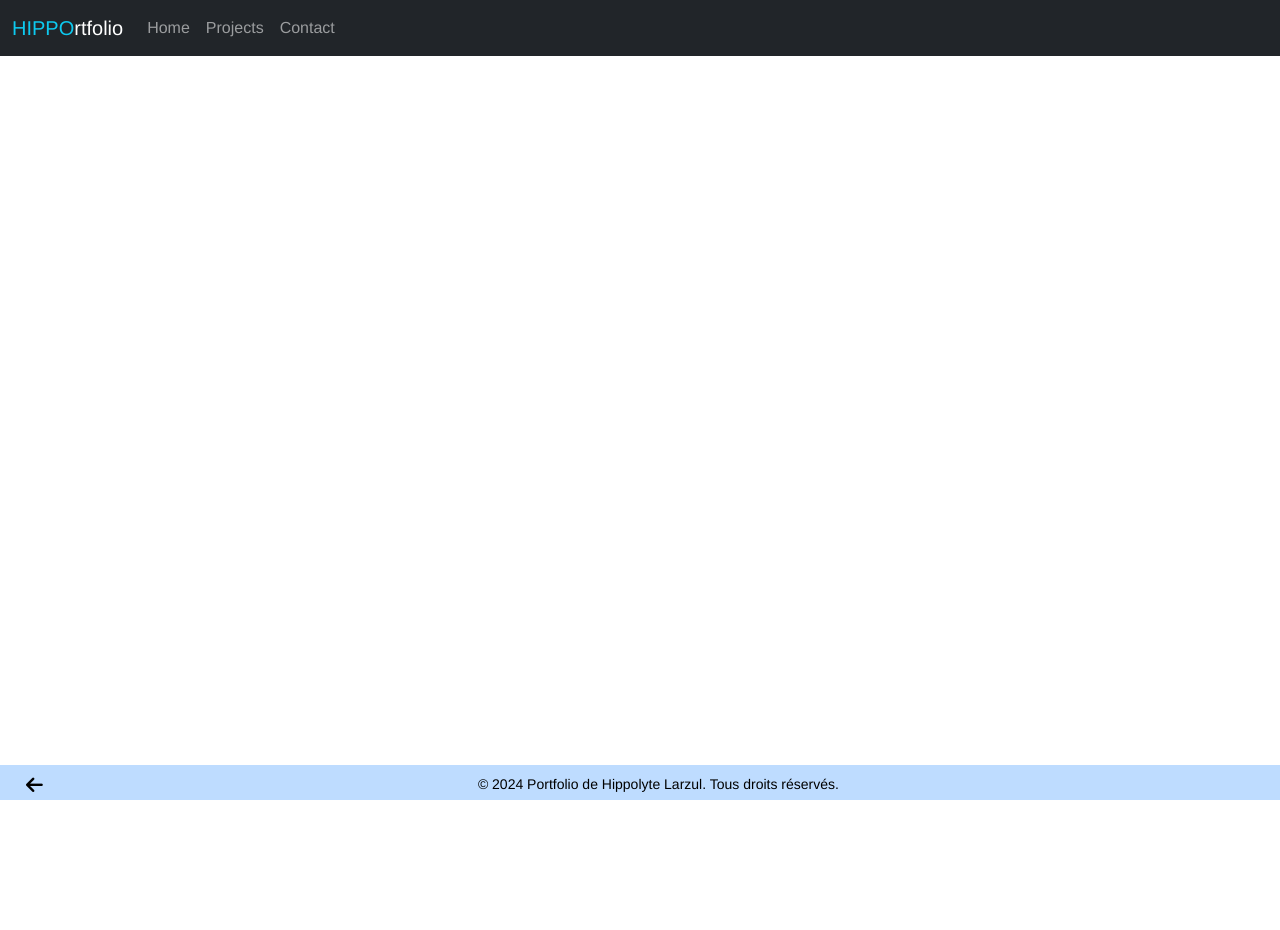
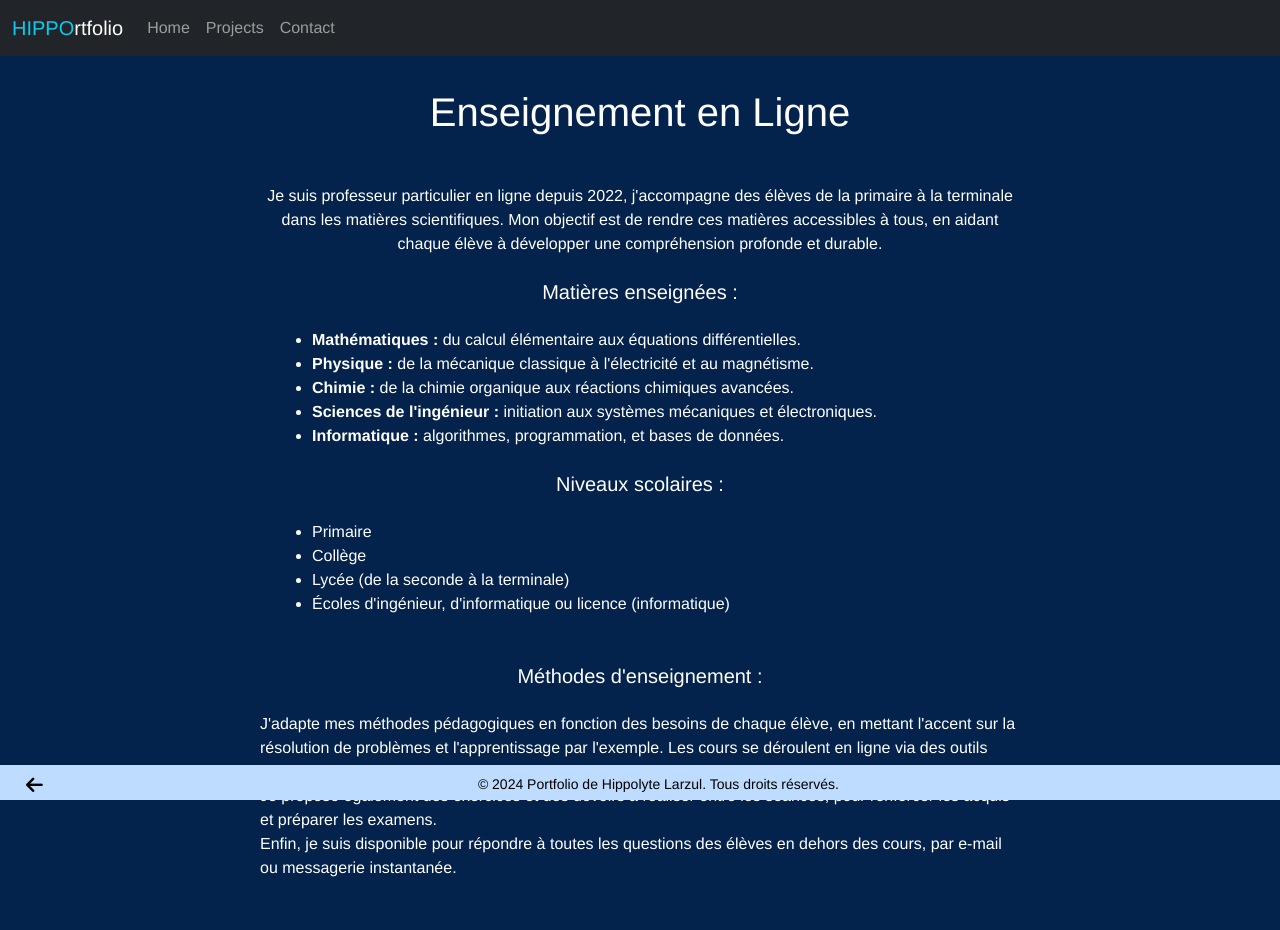
Before and after one commit to Hipp01/portfolio, a Vue app: page /about/education in a window 1280 px wide. Shown: the top 930 px of the page. Before the commit the page ends 800 px from the top, so only its background shows below. Built offline with nearby package versions, Linux system fonts and the light colour scheme.

Commit message:
education

```diff
--- a/src/components/about/EducationPage.vue
+++ b/src/components/about/EducationPage.vue
@@ -1,17 +1,97 @@
 <template>
-  <div>
-    <h1>About Education</h1>
-    <!-- Add your content here -->
+  <div class="education-page">
+    <div class="education-container">
+      <h1 class="education-title my-5">Enseignement en Ligne</h1>
+      <p>
+        Je suis professeur particulier en ligne depuis 2022, j'accompagne des élèves de la primaire
+        à la terminale dans les matières scientifiques. Mon objectif est de rendre ces matières
+        accessibles à tous, en aidant chaque élève à développer une compréhension profonde et
+        durable.
+      </p>
+      <h5 class="my-4">Matières enseignées :</h5>
+      <ul class="subject-list text-start">
+        <li>
+          <strong>Mathématiques :</strong> du calcul élémentaire aux équations différentielles.
+        </li>
+        <li>
+          <strong>Physique :</strong> de la mécanique classique à l'électricité et au magnétisme.
+        </li>
+        <li><strong>Chimie :</strong> de la chimie organique aux réactions chimiques avancées.</li>
+        <li>
+          <strong>Sciences de l'ingénieur :</strong> initiation aux systèmes mécaniques et
+          électroniques.
+        </li>
+        <li><strong>Informatique :</strong> algorithmes, programmation, et bases de données.</li>
+      </ul>
+
+      <h5 class="my-4">Niveaux scolaires :</h5>
+      <ul class="levels-list text-start">
+        <li>Primaire</li>
+        <li>Collège</li>
+        <li>Lycée (de la seconde à la terminale)</li>
+        <li>Écoles d'ingénieur, d'informatique ou licence (informatique)</li>
+      </ul>
+
+      <div class="mt-5">
+        <h5 class="my-4 d-flex justify-content-center">Méthodes d'enseignement :</h5>
+        <p class="text-start">
+          J'adapte mes méthodes pédagogiques en fonction des besoins de chaque élève, en mettant
+          l'accent sur la résolution de problèmes et l'apprentissage par l'exemple. Les cours se
+          déroulent en ligne via des outils interactifs, permettant un suivi personnalisé et une
+          communication efficace. <br />
+          Je propose également des exercices et des devoirs à réaliser entre les séances, pour
+          renforcer les acquis et préparer les examens. <br />
+          Enfin, je suis disponible pour répondre à toutes les questions des élèves en dehors des
+          cours, par e-mail ou messagerie instantanée.<br />
+        </p>
+      </div>
+
+      <div class="mt-5">
+        <h5 class="text-secondary my-4">
+          Pour plus d'informations ou pour réserver un cours, veuillez consulter
+          <a href="/contact" class="text-info"><u>cette page</u></a
+          >.
+        </h5>
+      </div>
+    </div>
   </div>
 </template>
 
-<script>
-export default {
+<script lang="ts">
+import { defineComponent } from 'vue'
+
+export default defineComponent({
   name: 'EducationPage'
-  // Add your component logic here
-}
+})
 </script>
 
 <style scoped>
-/* Add your component styles here */
+.education-page {
+  background-color: #03224c;
+  padding: 20px 0;
+  color: white;
+}
+
+.education-container {
+  margin: auto;
+  padding: 20px;
+  max-width: 800px;
+}
+
+.education-title {
+  font-size: 2.5rem;
+  margin-bottom: 20px;
+  text-align: center;
+}
+
+.subject-list,
+.levels-list {
+  margin-left: 20px;
+}
+
+@media (max-width: 768px) {
+  .education-title {
+    font-size: 2rem;
+  }
+}
 </style>
```
